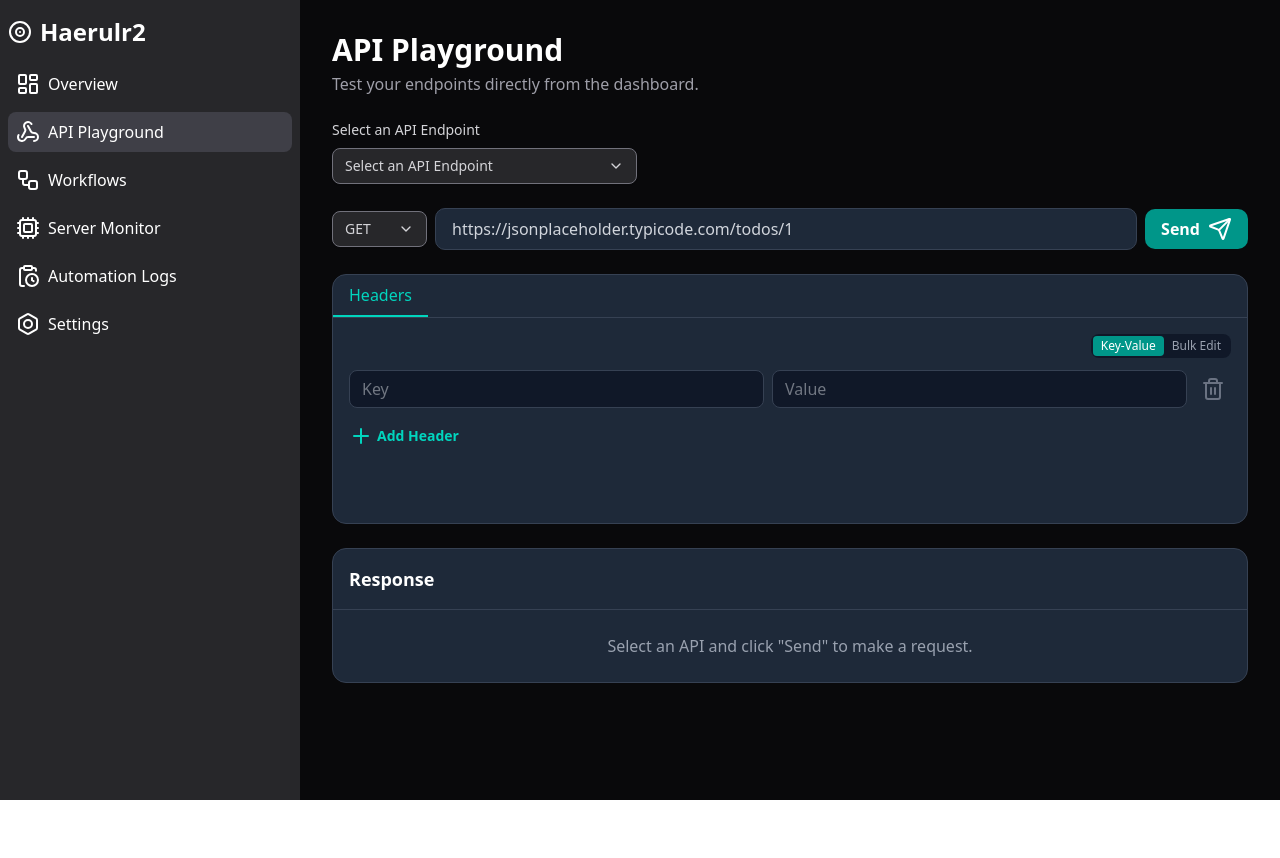
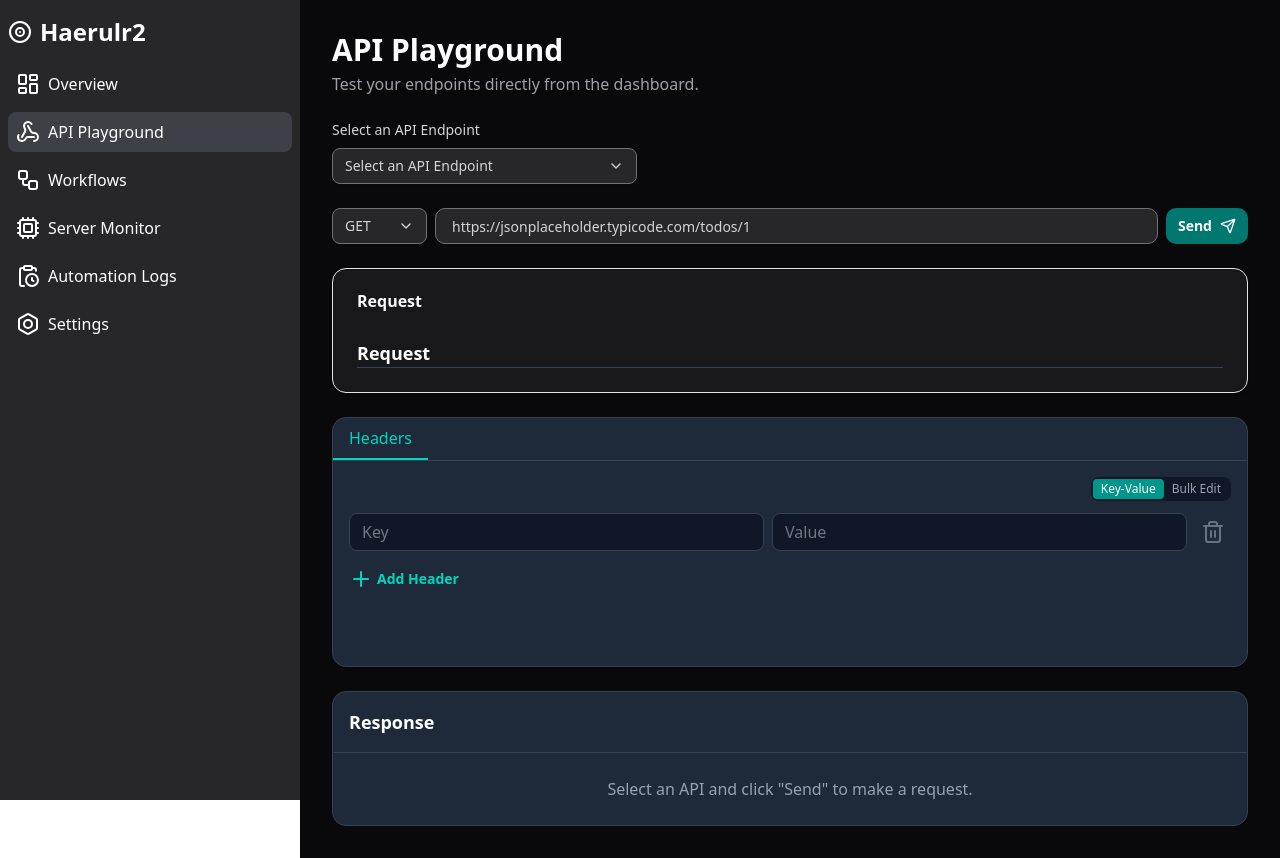
Before and after one commit to haerulr2/dashboard, a Next.js app: page /playground in a window 1280 px wide. Before the commit the page ends 800 px from the top, so only its background shows below. Built offline with nearby package versions, Linux system fonts and the light colour scheme.

Commit message:
Integrate Button, Input, and Card components into PlaygroundContent for improved UI and functionality

```diff
--- a/src/app/playground/page.tsx
+++ b/src/app/playground/page.tsx
@@ -1,6 +1,10 @@
 'use client';
 
+import { Button } from "@/components/ui/button";
+import { Card, CardContent, CardHeader, CardTitle } from "@/components/ui/card";
+import { Input } from "@/components/ui/input";
 import { Select, SelectContent, SelectItem, SelectTrigger, SelectValue } from "@/components/ui/select";
+import { cn } from "@/lib/utils";
 import { Plus, Send, Trash2 } from "lucide-react";
 import { useEffect, useState } from "react";
 
@@ -205,21 +209,34 @@ const PlaygroundContent = () => {
             <SelectItem value="DELETE">DELETE</SelectItem>
           </SelectContent>
         </Select>
-        <input
-          type="text"
+        <Input
           value={url}
           onChange={(e) => setUrl(e.target.value)}
           placeholder="https://api.example.com/data"
-          className="flex-1 bg-gray-800 border border-gray-700 rounded-lg px-4 py-2 text-gray-300 focus:outline-none focus:ring-2 focus:ring-teal-500"
+          className="flex-1 border rounded-lg px-4 py-2"
         />
-        <button
+        <Button
           onClick={handleSendRequest}
           disabled={loading}
-          className="flex items-center gap-2 bg-teal-600 hover:bg-teal-700 disabled:bg-teal-900 disabled:cursor-not-allowed text-white font-semibold px-4 py-2 rounded-lg transition-colors"
+          className={cn(
+            "flex items-center gap-2 bg-teal-700 hover:bg-teal-600 disabled:bg-teal-900",
+            "disabled:cursor-not-allowed text-white font-semibold px-4 py-2 rounded-lg transition-colors"
+          )}
         >
           {loading ? "Sending..." : "Send"} <Send />
-        </button>
+        </Button>
       </div>
+
+      <Card>
+        <CardHeader>
+          <CardTitle>Request</CardTitle>
+        </CardHeader>
+        <CardContent>
+          <div className="flex border-b border-gray-700">
+           <h2 className="text-lg font-semibold text-white">Request</h2>
+          </div>
+        </CardContent>
+      </Card>
 
       <div className="bg-gray-800 border border-gray-700 rounded-xl min-h-[250px]">
         <div className="flex border-b border-gray-700">
```
